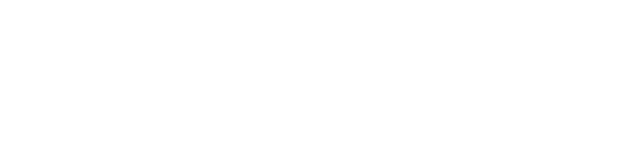
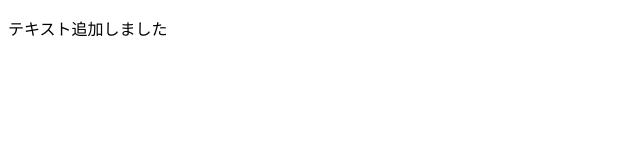
Before and after one commit to taka5010/test, a plain HTML site: page index.html in a window 1280 px wide. Shown: the whole page, without its empty margins (0-640 px from the left). Drawn offline with Linux system fonts and the light colour scheme.

Commit message:
２回目のプッシュ

```diff
--- a/index.html
+++ b/index.html
@@ -7,5 +7,7 @@
 </head>
 <body>
 
+  <p>テキスト追加しました</p>
+
 </body>
 </html>
```
